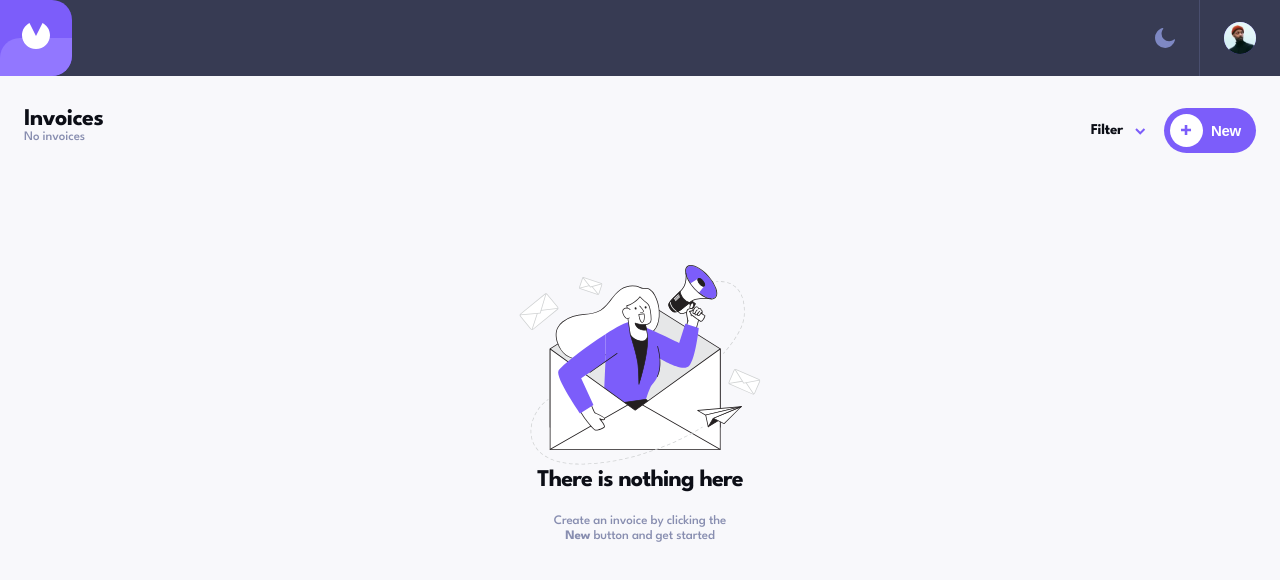
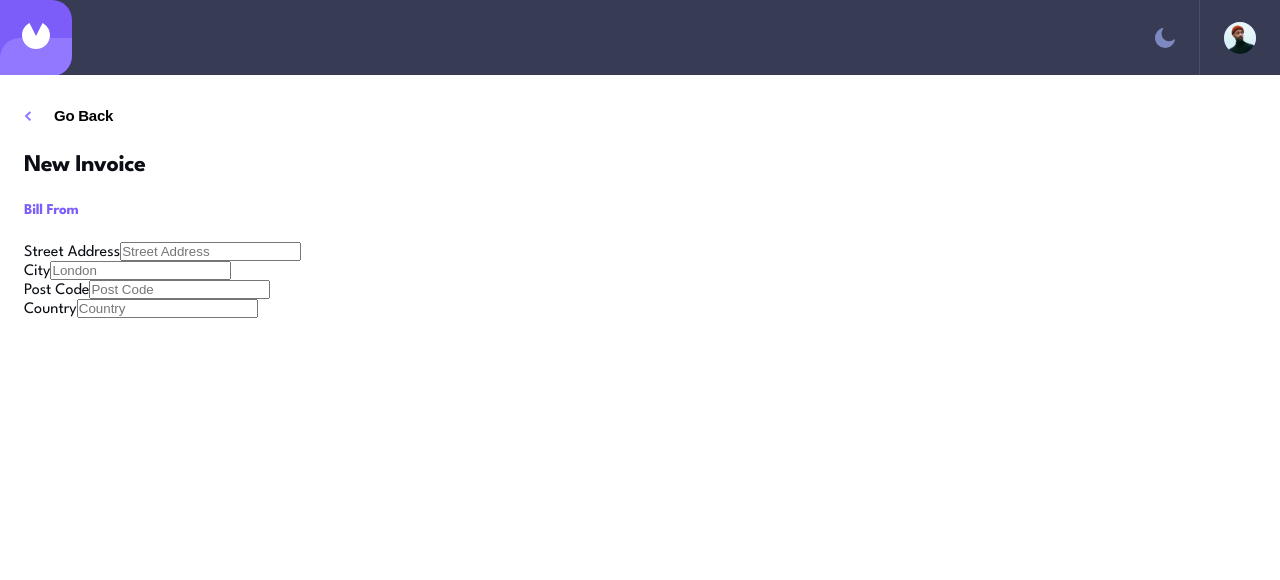
Before and after one commit to GendPh/invoice-app, an Angular app in the folder project/: page / in a window 1280 px wide. Shown: the top 580 px of the page. Built offline with nearby package versions, Linux system fonts and the light colour scheme.

Commit message:
chore: Refactor home-header component and add new-invoice component

```diff
--- a/project/src/app/home-header/home-header.component.css
+++ b/project/src/app/home-header/home-header.component.css
@@ -21,6 +21,7 @@
     display: flex;
     gap: 18px;
     align-items: center;
+
   }
 
   #filter {
@@ -141,26 +142,5 @@
     }
   }
 
-  #plus-invoice {
-    display: flex;
-    align-items: center;
-    gap: 8px;
-    background-color: #7c5dfa;
-    border-radius: 24px;
-    color: white;
-    font-size: 15px;
-    line-height: 15px;
-    letter-spacing: -0.25px;
-    font-weight: bold;
-    padding: 6px;
-    padding-right: 15px;
-    span {
-      background-color: #ffffff;
-      padding: 11px;
-      border-radius: 50%;
-      display: flex;
-      justify-content: center;
-      align-items: center;
-    }
-  }
+
 }
--- a/project/src/app/home-header/home-header.component.html
+++ b/project/src/app/home-header/home-header.component.html
@@ -42,15 +42,7 @@
     </div>
 
 
-    <button id="plus-invoice">
-      <span>
-        <svg width="11" height="11" xmlns="http://www.w3.org/2000/svg">
-          <path d="M6.313 10.023v-3.71h3.71v-2.58h-3.71V.023h-2.58v3.71H.023v2.58h3.71v3.71z" fill="#7C5DFA"
-            fill-rule="nonzero" />
-        </svg>
-      </span>
-      New
-    </button>
+    <app-new-invoice />
 
 
   </article>
--- a/project/src/app/home-header/home-header.component.ts
+++ b/project/src/app/home-header/home-header.component.ts
@@ -1,9 +1,10 @@
 import { Component } from '@angular/core';
+import { NewInvoiceComponent } from '../new-invoice/new-invoice.component';
 
 @Component({
   selector: 'app-home-header',
   standalone: true,
-  imports: [],
+  imports: [NewInvoiceComponent],
   templateUrl: './home-header.component.html',
   styleUrl: './home-header.component.css'
 })
--- a/project/src/app/home/home.component.ts
+++ b/project/src/app/home/home.component.ts
@@ -10,11 +10,6 @@ import { InvoicesComponent } from '../invoices/invoices.component';
   templateUrl: './home.component.html',
   styleUrl: './home.component.css'
 })
-export class HomeComponent implements AfterViewInit {
-
-  ngAfterViewInit(): void {
-    const headerContainer = document.querySelector('header');
-    console.log(headerContainer?.clientHeight);
-  }
+export class HomeComponent {
 
 }
--- /dev/null
+++ b/project/src/app/new-invoice/new-invoice.component.css
@@ -0,0 +1,62 @@
+#plus-invoice {
+  display: flex;
+  align-items: center;
+  gap: 8px;
+  background-color: #7c5dfa;
+  border-radius: 24px;
+  color: white;
+  font-size: 15px;
+  line-height: 15px;
+  letter-spacing: -0.25px;
+  font-weight: bold;
+  padding: 6px;
+  padding-right: 15px;
+  span {
+    background-color: #ffffff;
+    padding: 11px;
+    border-radius: 50%;
+    display: flex;
+    justify-content: center;
+    align-items: center;
+  }
+}
+#new-invoice-container {
+  position: fixed;
+  left: 0;
+  width: 100%;
+  height: 100%;
+  background-color: var(--new-invoice-background);
+  overflow-y: scroll;
+  padding: 33px 24px;
+  color: var(--text-color);
+  transition: color var(--color-transition);
+  /* transform: translateX(-100%); */
+
+  #back-btn {
+    display: flex;
+    align-items: center;
+    gap: 23px;
+    font-size: 15px;
+    line-height: 15px;
+    letter-spacing: -0.25px;
+    font-weight: bold;
+  }
+
+  h2 {
+    font-size: 24px;
+    font-weight: bold;
+    letter-spacing: -0.5px;
+    line-height: 32px;
+    margin-top: 26px;
+    margin-bottom: 22px;
+  }
+
+  h3 {
+    font-size: 15px;
+    font-weight: bold;
+    letter-spacing: -0.25px;
+    line-height: 15px;
+    color: #7c5dfa;
+    margin-bottom: 24px;
+  }
+}
--- /dev/null
+++ b/project/src/app/new-invoice/new-invoice.component.html
@@ -0,0 +1,52 @@
+<button id="plus-invoice">
+  <span>
+    <svg width="11" height="11" xmlns="http://www.w3.org/2000/svg">
+      <path d="M6.313 10.023v-3.71h3.71v-2.58h-3.71V.023h-2.58v3.71H.023v2.58h3.71v3.71z" fill="#7C5DFA"
+        fill-rule="nonzero" />
+    </svg>
+  </span>
+  New
+</button>
+
+
+<div id="new-invoice-container">
+  <button id="back-btn">
+    <svg width="7" height="10" xmlns="http://www.w3.org/2000/svg">
+      <path d="M6.342.886L2.114 5.114l4.228 4.228" stroke="#9277FF" stroke-width="2" fill="none" fill-rule="evenodd" />
+    </svg>
+    <span>
+      Go Back
+    </span>
+  </button>
+
+  <h2>New Invoice</h2>
+
+  <h3>Bill From</h3>
+
+  <form method="post">
+    <div class="form-input">
+      <label for="street">Street Address</label>
+      <input type="text" id="street" name="street" placeholder="Street Address">
+    </div>
+
+    <div>
+      <div class="form-input">
+        <label for="city">City</label>
+        <input type="text" id="city" name="city" placeholder="London">
+      </div>
+
+      <div class="form-input">
+        <label for="post-code">Post Code</label>
+        <input type="text" id="post-code" name="post-code" placeholder="Post Code">
+      </div>
+    </div>
+
+    <div class="form-input">
+      <label for="country">Country</label>
+      <input type="text" id="country" name="country" placeholder="Country">
+    </div>
+
+
+
+  </form>
+</div>
--- /dev/null
+++ b/project/src/app/new-invoice/new-invoice.component.ts
@@ -0,0 +1,18 @@
+import { AfterViewInit, Component } from '@angular/core';
+
+@Component({
+  selector: 'app-new-invoice',
+  standalone: true,
+  imports: [],
+  templateUrl: './new-invoice.component.html',
+  styleUrl: './new-invoice.component.css'
+})
+export class NewInvoiceComponent implements AfterViewInit {
+
+  ngAfterViewInit(): void {
+    const headerContainer = document.querySelector('header');
+    const newInvoiceContainer = document.getElementById("new-invoice-container");
+
+    newInvoiceContainer?.style.setProperty('top', `${headerContainer?.clientHeight! - 1}px`);
+  }
+}
--- a/project/src/styles.css
+++ b/project/src/styles.css
@@ -16,6 +16,8 @@
   --filter-background: #ffffff;
   --filter-input-background: #dfe3fa;
 
+  --new-invoice-background: #ffffff;
+
   --color-transition: 0.3s linear;
 }
 
@@ -27,7 +29,7 @@
   --text-color-secondary: #dfe3fa;
 
   --filter-background: #252945;
-  --filter-input-background: #1E2139;
+  --filter-input-background: #1e2139;
 }
 
 body {
@@ -44,4 +46,9 @@ button {
   border: none;
   background-color: transparent;
   outline: none;
+  cursor: pointer;
 }
+
+.overflow-hidden {
+  overflow: hidden;
+}
```
